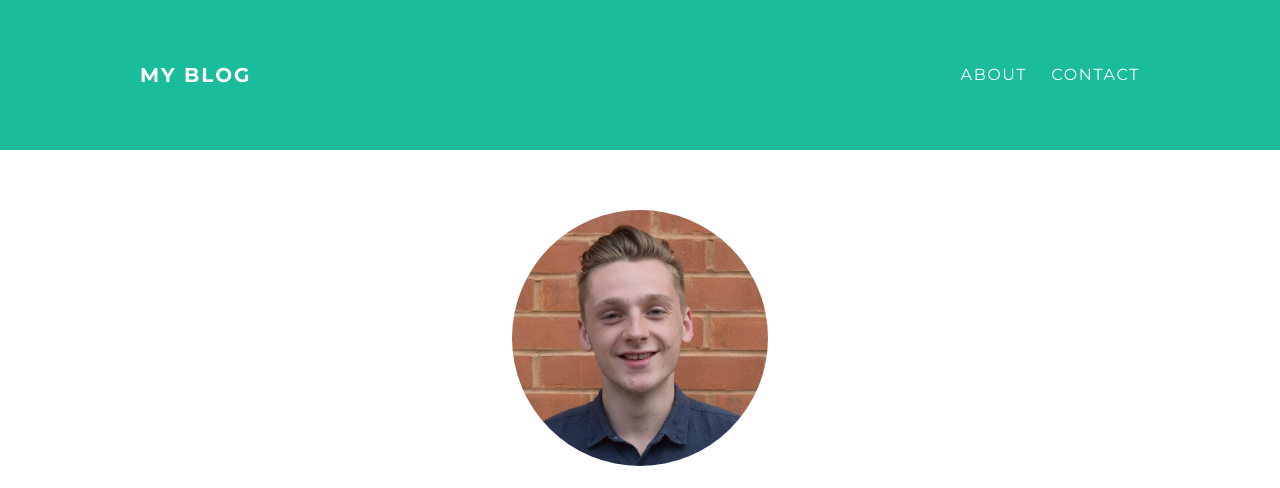
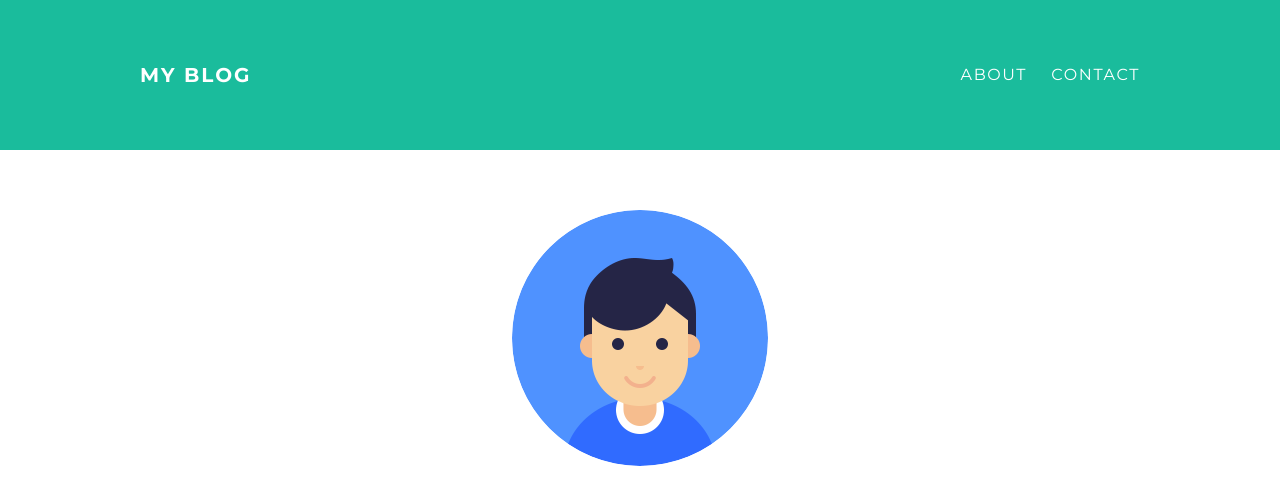
Before and after one commit to alex-loftie/.github.io, a plain HTML site: page about.html in a window 1280 px wide. Shown: the top 488 px of the page. Drawn offline with Linux system fonts and the light colour scheme.

Commit message:
Update about.html

```diff
--- a/about.html
+++ b/about.html
@@ -18,7 +18,7 @@
          <div class="container">
              <div class="about">
                  <div class="about-author">
-                     <img src="me.png">
+                     <img src="person-boy.png">
                  </div>
                  <h1 class="about-title">About Me</h1>
                  <div class="about-content">
```
